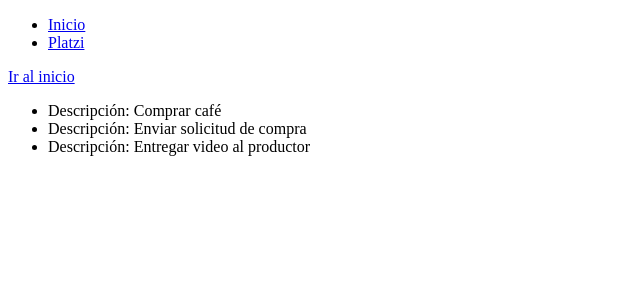
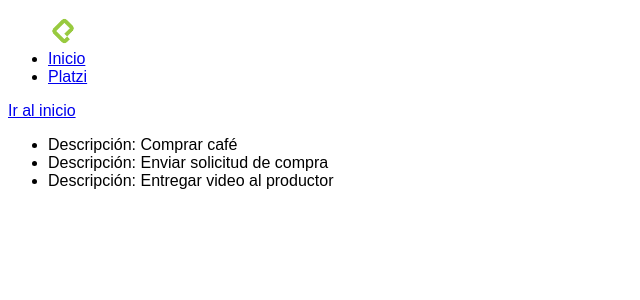
Before and after one commit to EmiGenial/flask-todo, a Flask app: page /hello in a window 1280 px wide. Shown: the top 300 px of the page, without its empty margins (0-640 px from the left). Run offline with Flask 2, Linux system fonts and the light colour scheme.

Commit message:
5) Incluyendo Static Files: css, images

```diff
--- /dev/null
+++ b/static/css/main.css
@@ -0,0 +1,6 @@
+html * {
+    font-family: sans-serif;
+}
+img {
+    max-width: 30px;
+}
--- a/templates/base.html
+++ b/templates/base.html
@@ -2,6 +2,7 @@
 <html lang="en">
 <head>
     <meta charset="UTF-8">
+    <link rel="stylesheet" href="{{ url_for('static', filename='css/main.css') }}">
     <title>
         {% block title %} Flask Platzi | {% endblock %}
     </title>
--- a/templates/navbar.html
+++ b/templates/navbar.html
@@ -1,5 +1,6 @@
 <nav>
     <ul>
+        <img src="{{ url_for('static', filename='images/platzi.png') }}" alt="Platzi logo">
         <li><a href="{{ url_for('index') }}">Inicio</a></li>
         <li><a href="https://platzi.com" target="_blank">Platzi</a></li>
     </ul>
```
Also changed, not shown: static/images/platzi.png (added).
